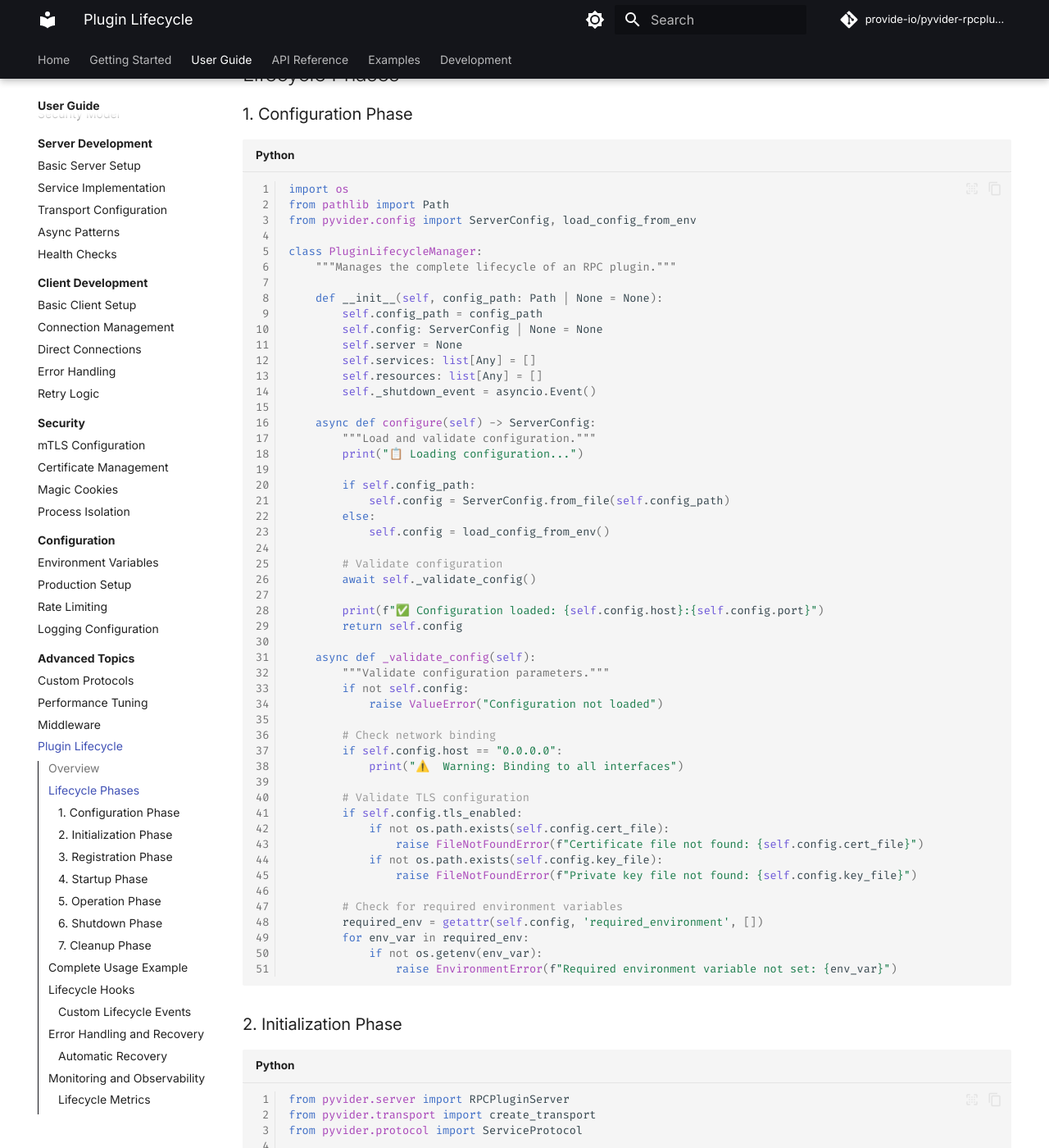
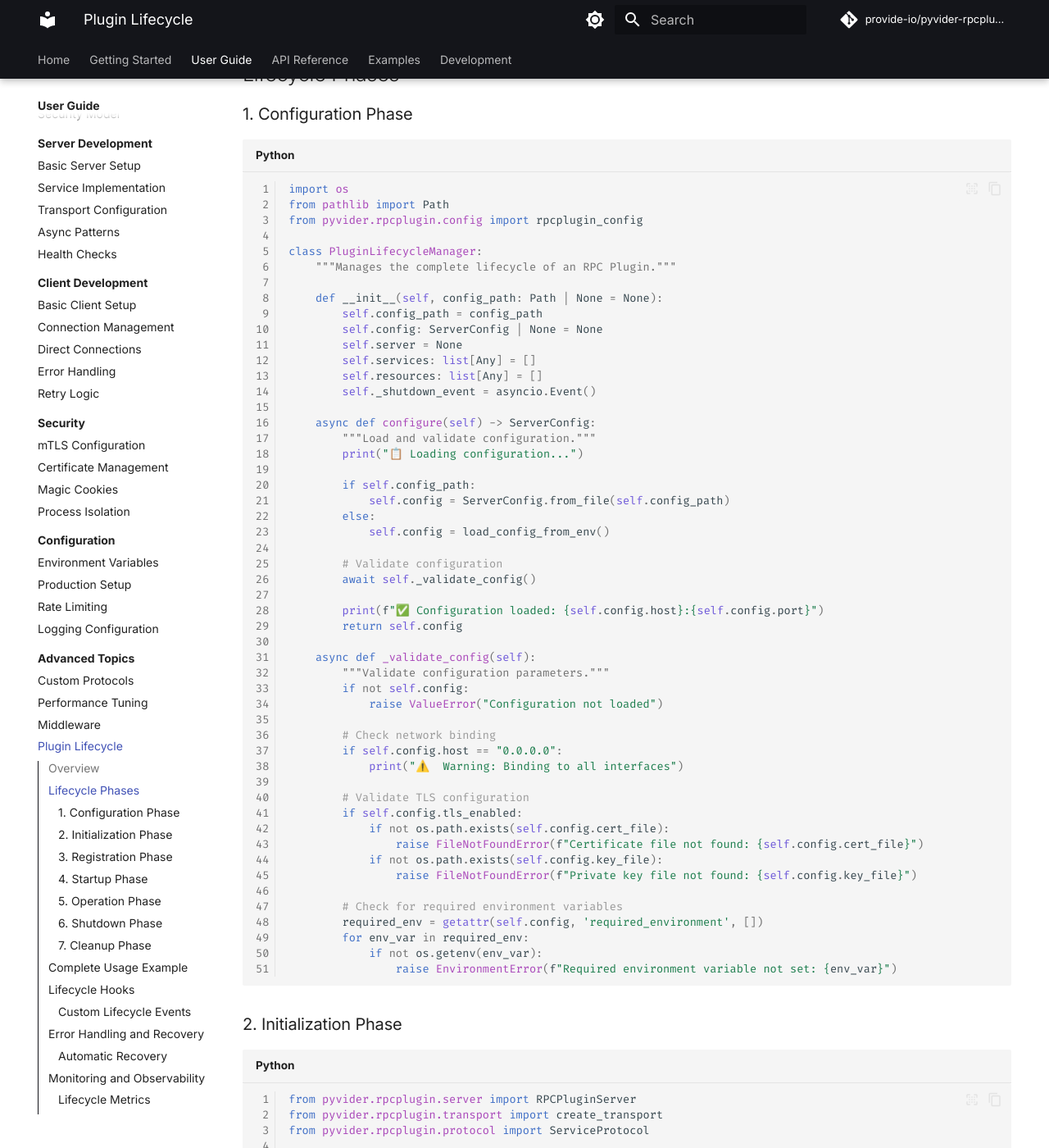
Before and after one commit to provide-io/pyvider-rpcplugin, an MkDocs documentation site: the page built from docs/guide/advanced/lifecycle.md, in a window 1280 px wide and 1400 px high, scrolled down 647 px. Shown: the whole window at 82% size. Built offline with MkDocs 1.6.1 and Material for MkDocs 9.7.7, drawn with Linux system fonts in a browser that asks for light colours; comment, search, counter and statistics services are not loaded; the version menu is left out; some of the changed text lies outside the part shown.

Commit message:
🔼⚙️ [skip ci] auto-commit

````diff
--- a/docs/guide/advanced/lifecycle.md
+++ b/docs/guide/advanced/lifecycle.md
@@ -21,10 +21,10 @@
 ```python
 import os
 from pathlib import Path
-from pyvider.config import ServerConfig, load_config_from_env
+from pyvider.rpcplugin.config import rpcplugin_config
 
 class PluginLifecycleManager:
-    """Manages the complete lifecycle of an RPC plugin."""
+    """Manages the complete lifecycle of an RPC Plugin."""
 
     def __init__(self, config_path: Path | None = None):
         self.config_path = config_path
@@ -75,9 +75,9 @@
 ### 2. Initialization Phase
 
 ```python
-from pyvider.server import RPCPluginServer
-from pyvider.transport import create_transport
-from pyvider.protocol import ServiceProtocol
+from pyvider.rpcplugin.server import RPCPluginServer
+from pyvider.rpcplugin.transport import create_transport
+from pyvider.rpcplugin.protocol import ServiceProtocol
 
     async def initialize(self) -> None:
         """Initialize server and resources."""
@@ -183,7 +183,7 @@
             print(f"✅ Registered service: {service.__class__.__name__}")
 
         # Register health check service
-        from pyvider.health import HealthServicer
+        from pyvider.rpcplugin.health import HealthServicer
         health_service = HealthServicer(self.services)
         self.server.add_service(health_service)
 
@@ -500,7 +500,7 @@
 ## Complete Usage Example
 
 ```python
-from pyvider.services import EchoService, FileService
+from pyvider.rpcplugin.services import EchoService, FileService
 from pathlib import Path
 
 async def main():
````
Also changed, not shown: docs/development/architecture.md (+1 -1 lines), docs/development/contributing.md (+1 -1 lines).
